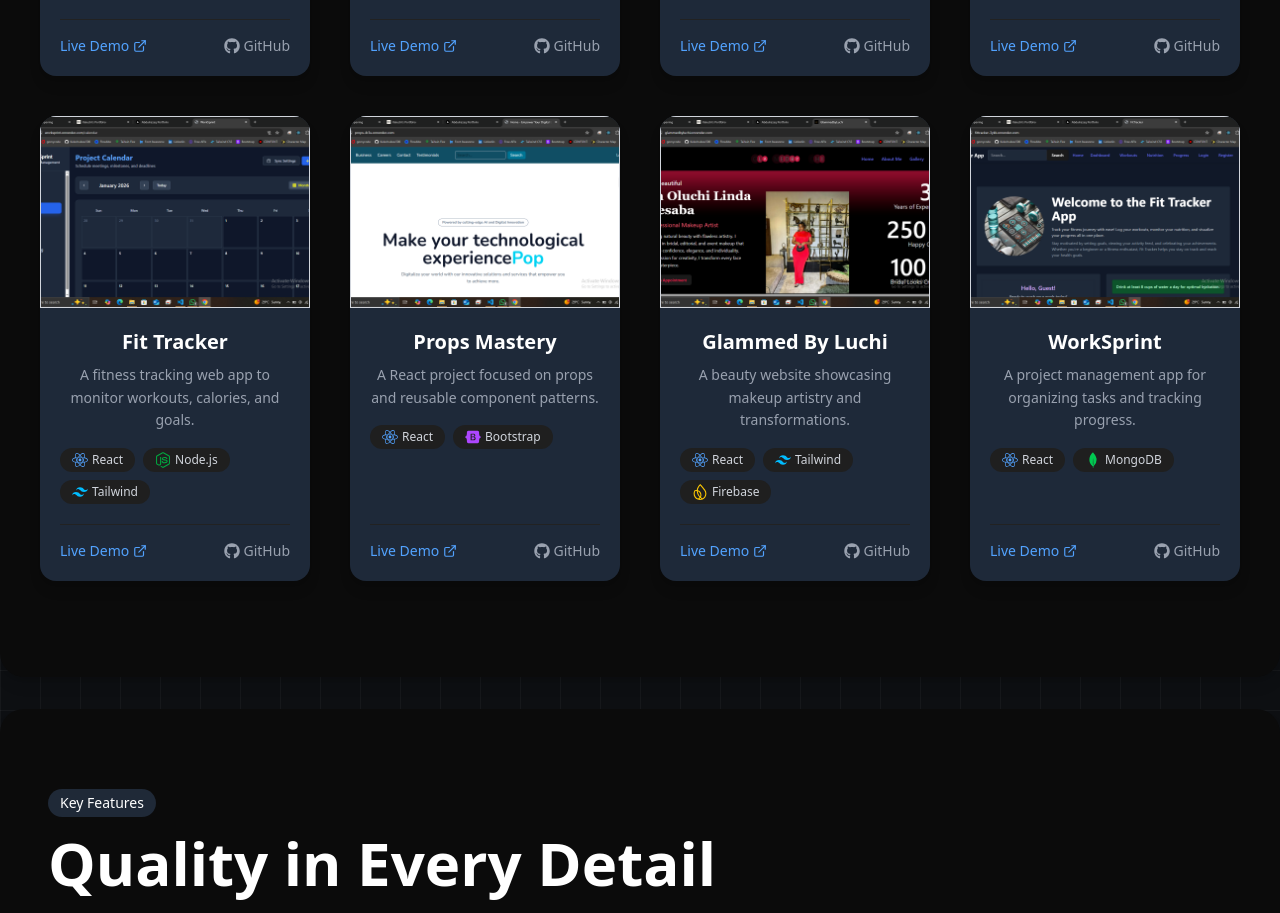
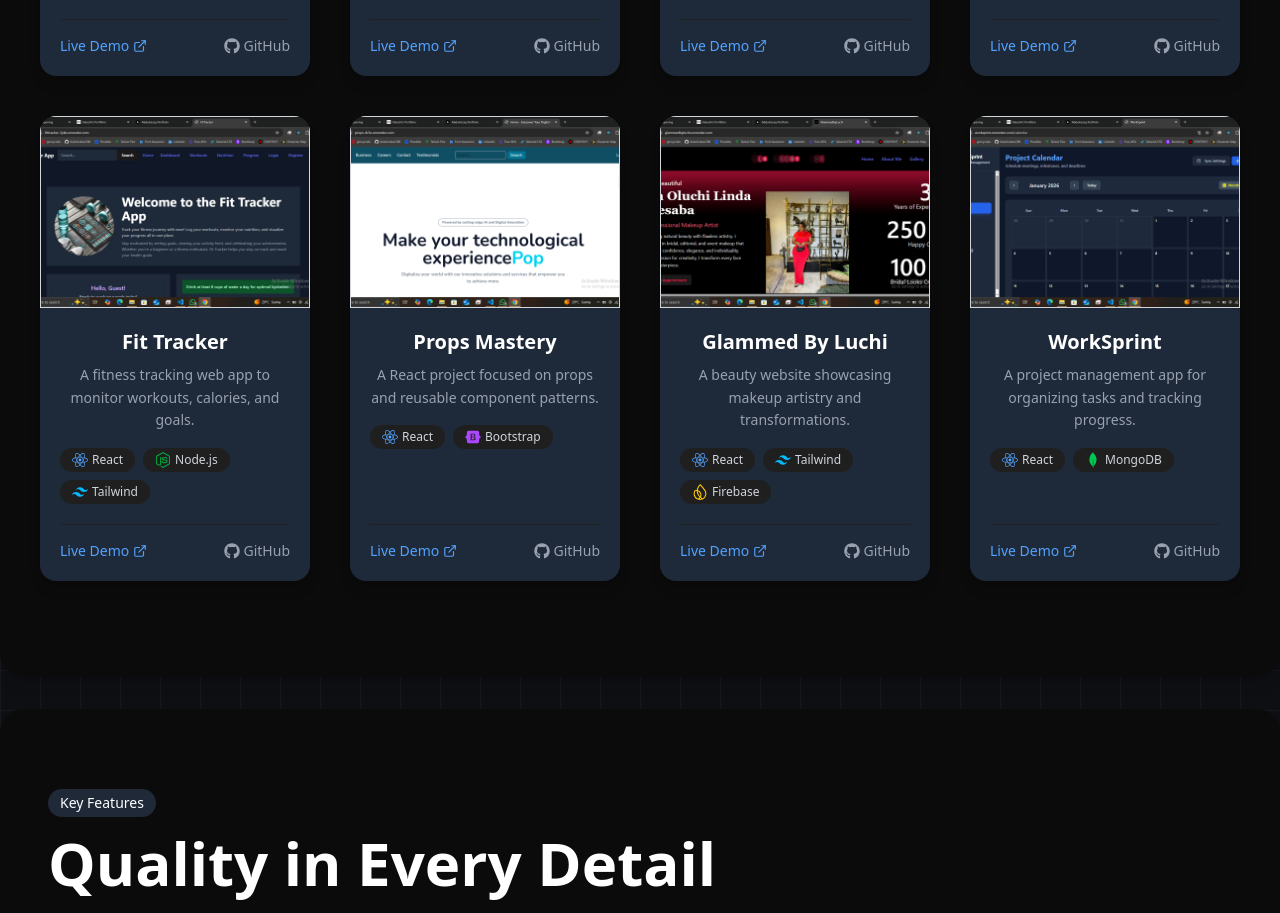
Before and after one commit to Kelechukwu500/My-Portfolio, a React (Vite) app: page / in a window 1280 px wide. Shown: the part 2250-3163 px from the top of the page. Built offline with nearby package versions, Linux system fonts and the light colour scheme; a web font is replaced by a local one.

Commit message:
update: [updated the Hero component]

```diff
--- a/src/Components/Hero/Hero.jsx
+++ b/src/Components/Hero/Hero.jsx
@@ -293,7 +293,7 @@ const Hero = () => {
                   live: "https://fittracker-3ykk.onrender.com",
                   github: "https://github.com/Kelechukwu500",
                   stack: ["React", "Node.js", "Tailwind"],
-                  image: Photo5,
+                  image: Photo8,
                 },
                 {
                   title: "Props Mastery",
@@ -317,7 +317,7 @@ const Hero = () => {
                   live: "https://worksprint.onrender.com",
                   github: "https://github.com/Kelechukwu500",
                   stack: ["React", "MongoDB"],
-                  image: Photo8,
+                  image: Photo5,
                 },
               ].map((project, index) => (
                 <motion.div
```
